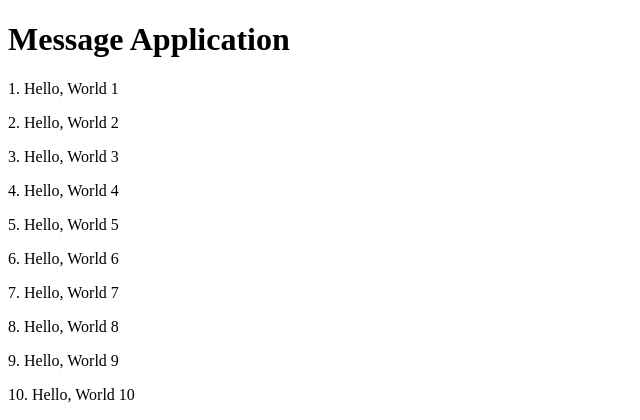
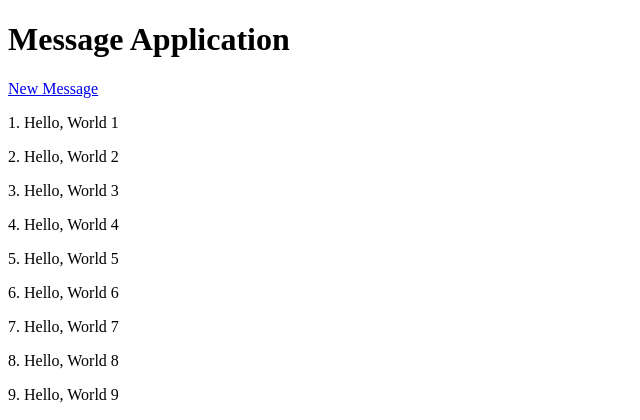
Before and after one commit to aod6060/crud_app_django, a Django app: page / in a window 1280 px wide. Shown: the top 420 px of the page, without its empty margins (0-640 px from the left). Run offline with Django 5.2, Linux system fonts and the light colour scheme; data comes from the database, SQL or seed files in the repository; both versions use the stored data as it was after the commit.

Commit message:
Added the ability to create new messages. Time for editing.

```diff
--- a/crud_app/templates/crud/index.html
+++ b/crud_app/templates/crud/index.html
@@ -8,6 +8,9 @@
 <body>
     <h1>Message Application</h1>
 
+    <div>
+        <a href="/new">New Message</a>
+    </div>
     {% if messages %}
         {% for m in messages %}
 
--- a/crud_app/urls.py
+++ b/crud_app/urls.py
@@ -3,4 +3,6 @@ from . import views
 
 urlpatterns = [
     path("", views.index, name="index"),
+    path("new/", views.new, name="new"),
+    path("newpost/", views.new_post, name="newpost"),
 ]
--- a/crud_app/views.py
+++ b/crud_app/views.py
@@ -1,11 +1,12 @@
-from django.shortcuts import render
-from django.http import HttpResponse
+from django.shortcuts import render, redirect
+from django.http import HttpResponse, HttpResponseRedirect, HttpRequest
+from django.urls import reverse
 from django.template import loader
 
 from .models import Message
 
 # Create your views here.
-def index(request):
+def index(request: HttpRequest):
     #return HttpResponse("Hello, World. You're at the crud index.")
     messages = Message.objects.order_by('id')
     temp = loader.get_template("crud/index.html")
@@ -13,3 +14,17 @@ def index(request):
         "messages": messages,
     }
     return HttpResponse(temp.render(context, request))
+
+def new(request: HttpRequest):
+    temp = loader.get_template("crud/new.html")
+    context = {}
+    return HttpResponse(temp.render(context, request))
+
+def new_post(request: HttpRequest):
+    if request.POST.get("message") == "":
+        return HttpResponseRedirect("/new")
+    else:
+        temp = Message.objects.create()
+        temp.message = request.POST.get("message")
+        temp.save()
+        return HttpResponseRedirect("/")
```
Also changed, not shown: crud_app/templates/crud/new.html (added, +29 -0 lines), db.sqlite3.
